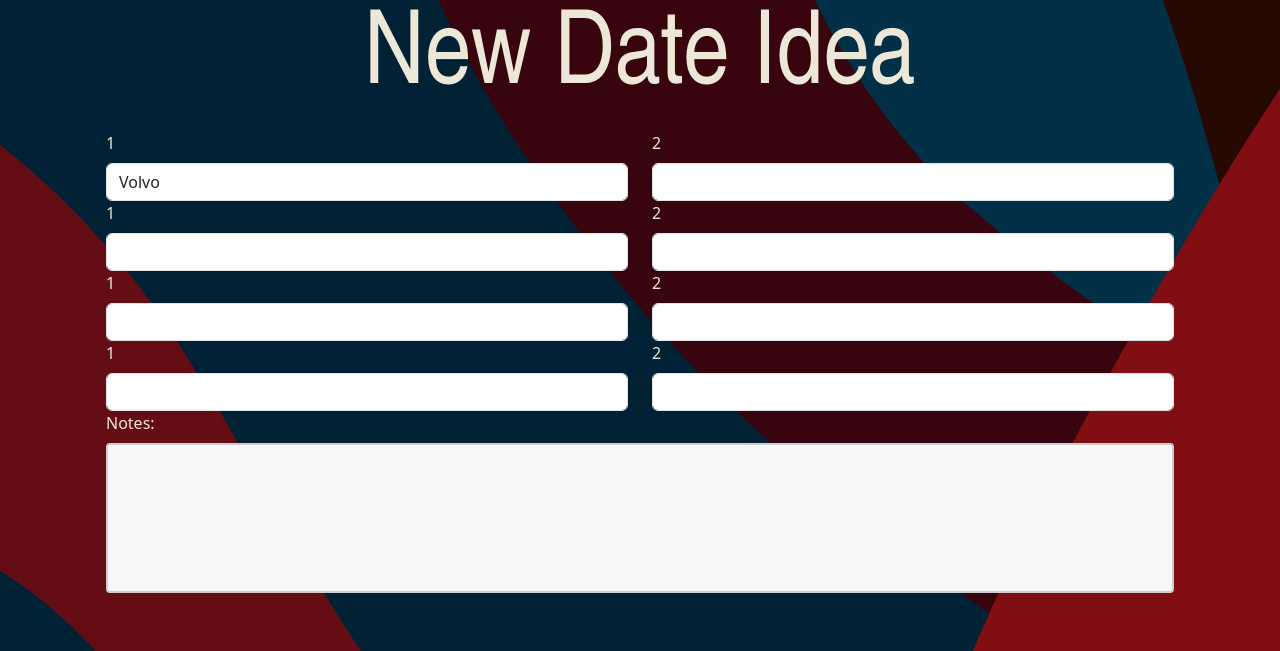
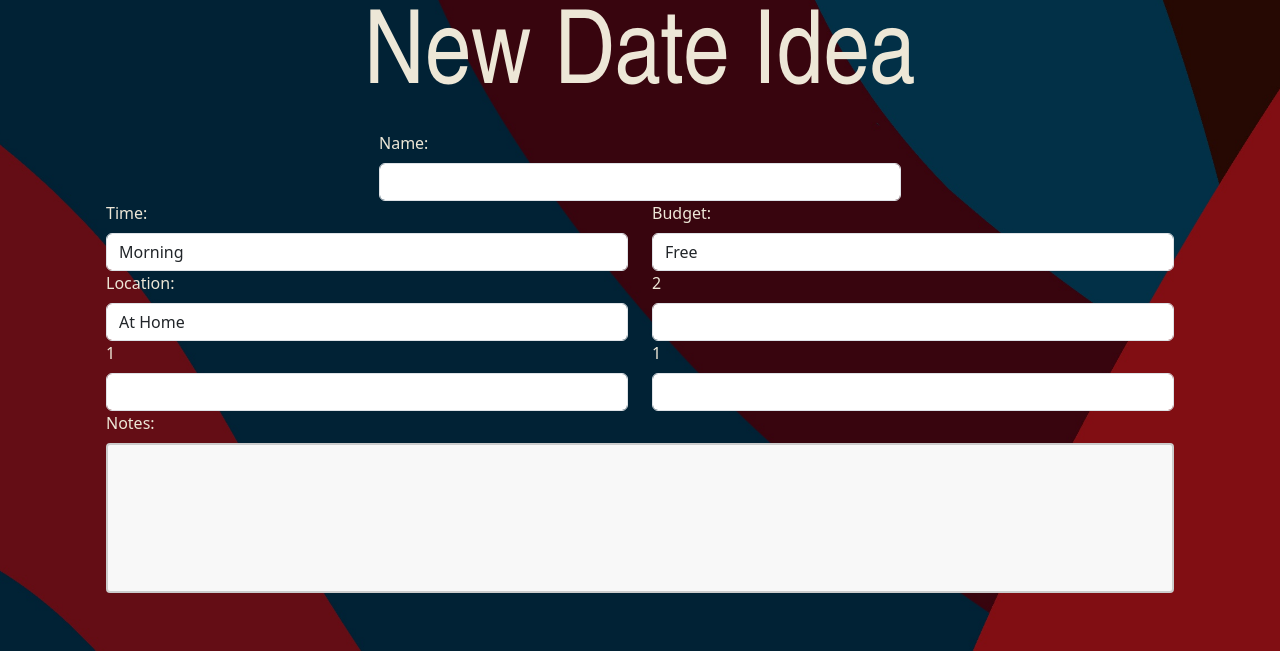
Before and after one commit to LukeThornton92/Milestone-Project-3-DATEVAULT, a Flask app: page /new_idea in a window 1280 px wide. Shown: the part 56-707 px from the top of the page. Run offline with Flask 3, Linux system fonts and the light colour scheme; lists and menus that the app fills with data are empty; some web fonts are replaced.

Commit message:
feat: jinja2 looping the drop downs, routes now protects db

```diff
--- a/datevault/routes.py
+++ b/datevault/routes.py
@@ -1,6 +1,6 @@
 from flask import render_template, request, redirect, url_for, session, flash
 from datevault import app, db
-from datevault.models import Login
+from datevault.models import Login, Date, TimeOptions, BudgetOptions, LocationOptions, ActivityOptions
 from sqlalchemy import or_
 
 
@@ -129,19 +129,42 @@ def new_idea():
     '''
     Creates the new date idea page
     '''
-    '''
     if request.method == "POST":
         name=request.form.get("name")
         is_time=request.form.get("is_time")
+        # Checks to see if valid entry, protects database. Also converts is_time to a string.
+        if is_time in TimeOptions.__members__:
+            selected_time=TimeOptions[is_time]
+        else:
+            flash("Invalid Time Selection! How did you do that?","error")
+            return redirect(url_for('new_idea'))
         is_budget=request.form.get("is_budget")
+        # Checks to see if valid entry, protects database. Also converts is_budget to a string.
+        if is_budget in BudgetOptions.__members__:
+            selected_budget=BudgetOptions[is_budget]
+        else:
+            flash("Invalid Budget Selection! How did you do that?","error")
+            return redirect(url_for('new_idea'))
         is_location=request.form.get("is_location")
+        # Checks to see if valid entry, protects database. Also converts is_location to a string.
+        if is_location in LocationOptions.__members__:
+            selected_location=LocationOptions[is_location]
+        else:
+            flash("Invalid Location Selection! How did you do that?","error")
+            return redirect(url_for('new_idea'))
         is_dog=request.form.get("is_dog")
         is_activity=request.form.get("is_activity")
+        # Checks to see if valid entry, protects database. Also converts is_activity to a string.
+        if is_activity in ActivityOptions.__members__:
+            selected_activity=ActivityOptions[is_activity]
+        else:
+            flash("Invalid Activity Selection! How did you do that?","error")
+            return redirect(url_for('new_idea'))
         is_reservation=request.form.get("is_reservation")
         is_indoor=request.form.get("is_indoor")
         notes=request.form.get("notes")
-    '''
-    return render_template("new_idea.html")
+
+    return render_template("new_idea.html", time_options=TimeOptions, budget_options=BudgetOptions, location_options=LocationOptions, activity_options=ActivityOptions)
 
 @app.route("/pick_a_date")
 def pick_a_date():
--- a/datevault/templates/new_idea.html
+++ b/datevault/templates/new_idea.html
@@ -4,14 +4,44 @@
 <div class="container">
   <div class="row justify-content-center">
     <form class="col-12 col-md-6 mx-auto">
-      <label for="" class="form-label">1</label>
-      <select name="" id="" class="form-control" aria-describedby="#" required>
-        <option value="volvo">Volvo</option>
-        <option value="saab">Saab</option>
-        <option value="mercedes">Mercedes</option>
-        <option value="audi">Audi</option>
-      </select>
+      <label for="name" class="form-label">Name:</label>
+      <input
+        name="name"
+        id="name"
+        class="form-control"
+        aria-describedby="#"
+        required
+        type="text"
+      ></input>
     </form>
+  </div>
+  <div class="row">
+    <form class="col-12 col-md-6 mx-auto">
+        <label for="is_time" class="form-label">Time:</label>
+        <select name="is_time" id="is_time" class="form-control" aria-describedby="#" required>
+            {% for time in time_options %}
+            <option value="{{ time.name }}">{{ time.value }}</option>
+          {% endfor %}
+        </select>
+      </form>
+      <form class="col-12 col-md-6 mx-auto">
+        <label for="is_budget" class="form-label">Budget:</label>
+        <select name="is_budget" id="is_budget" class="form-control" aria-describedby="#" required>
+            {% for budget in budget_options %}
+            <option value="{{ budget.name }}">{{ budget.value }}</option>
+          {% endfor %}
+        </select>
+      </form>
+  </div>
+  <div class="row">
+    <form class="col-12 col-md-6 mx-auto">
+        <label for="is_location" class="form-label">Location:</label>
+        <select name="is_location" id="is_location" class="form-control" aria-describedby="#" required>
+            {% for location in location_options %}
+            <option value="{{ location.name }}">{{ location.value }}</option>
+          {% endfor %}
+        </select>
+      </form>
     <form class="col-12 col-md-6">
       <label for="" class="form-label">2</label>
       <input
@@ -36,64 +66,14 @@
         required
       />
     </form>
-    <form class="col-12 col-md-6">
-      <label for="" class="form-label">2</label>
-      <input
-        type="text"
-        class="form-control"
-        name=""
-        id=""
-        aria-describedby="#"
-        required
-      />
-    </form>
-  </div>
-  <div class="row">
-    <form class="col-12 col-md-6">
+    <form class="col-12 col-md-6 mx-auto">
       <label for="" class="form-label">1</label>
-      <input
-        type="text"
-        class="form-control"
-        name=""
-        id=""
-        aria-describedby="#"
-        required
-      />
-    </form>
-    <form class="col-12 col-md-6">
-      <label for="" class="form-label">2</label>
-      <input
-        type="text"
-        class="form-control"
-        name=""
-        id=""
-        aria-describedby="#"
-        required
-      />
-    </form>
-  </div>
-  <div class="row">
-    <form class="col-12 col-md-6">
-      <label for="" class="form-label">1</label>
-      <input
-        type="text"
-        class="form-control"
-        name=""
-        id=""
-        aria-describedby="#"
-        required
-      />
-    </form>
-    <form class="col-12 col-md-6">
-      <label for="" class="form-label">2</label>
-      <input
-        type="text"
-        class="form-control"
-        name=""
-        id=""
-        aria-describedby="#"
-        required
-      />
+      <select name="" id="" class="form-control" aria-describedby="#" required>
+        <option value=""></option>
+        <option value=""></option>
+        <option value=""></option>
+        <option value=""></option>
+      </select>
     </form>
   </div>
   <div class="row">
```
